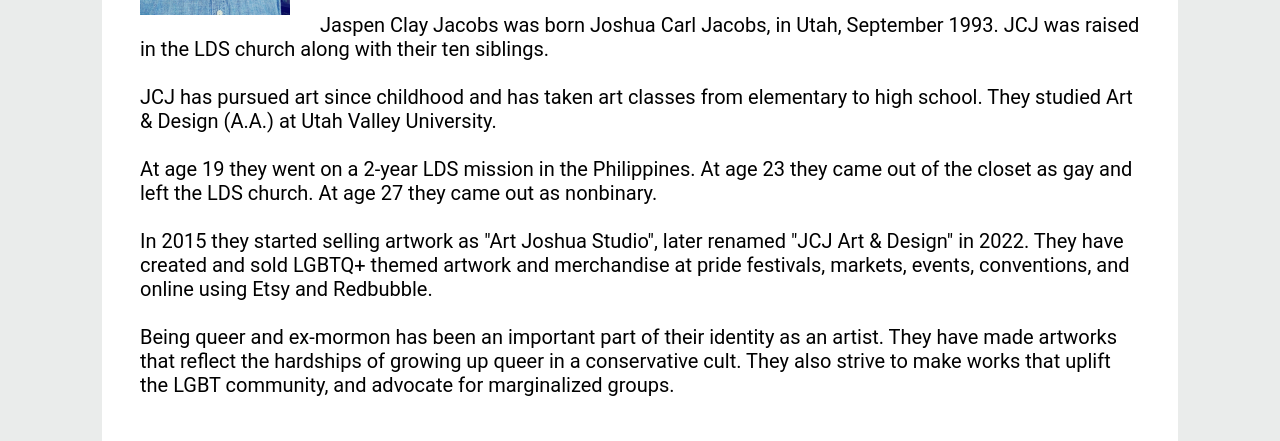
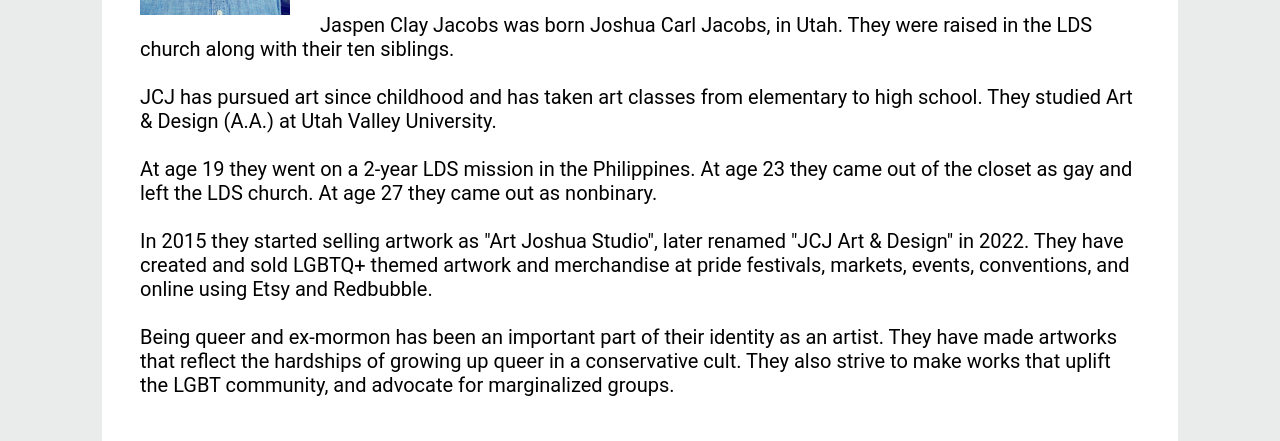
Before and after one commit to joshuajacobs14/jcjart, a plain HTML site: page about.html in a window 1280 px wide. Shown: the part 359-800 px from the top of the page. Drawn offline with Linux system fonts and the light colour scheme.

Commit message:
230604b_update

```diff
--- a/about.html
+++ b/about.html
@@ -79,8 +79,7 @@ function myFunction() {
 </p>
 	<h2>Personal Life</h2>
 <p>
-	Jaspen Clay Jacobs was born Joshua Carl Jacobs, in Utah, September 1993.
-	JCJ was raised in the LDS church along with their ten siblings.
+	Jaspen Clay Jacobs was born Joshua Carl Jacobs, in Utah. They were raised in the LDS church along with their ten siblings.
 	<br><br>
 	JCJ has pursued art since childhood and has taken art classes from elementary to high school.
 	They studied Art & Design (A.A.) at Utah Valley University.
```
